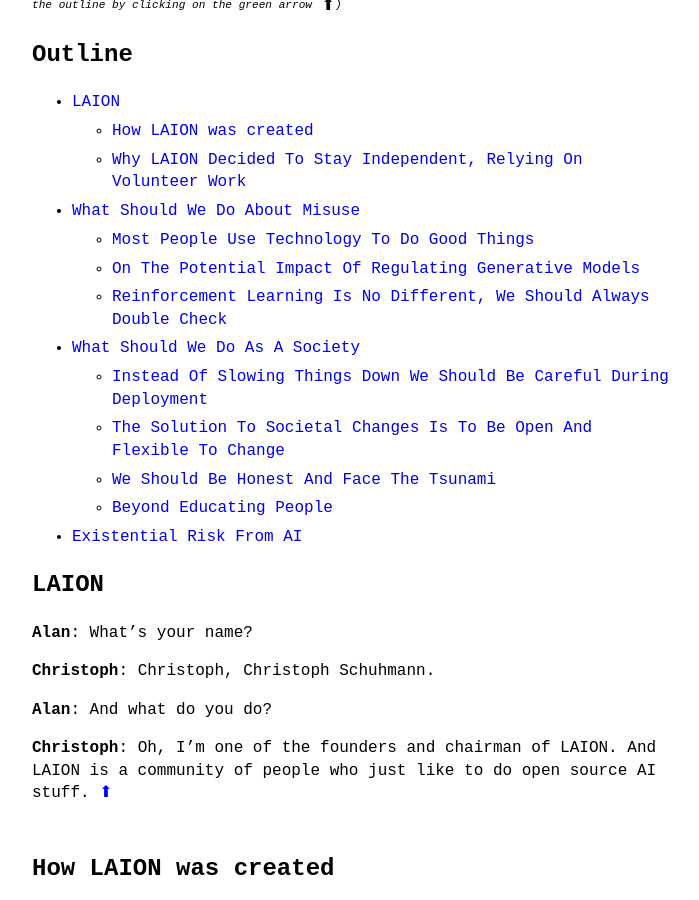
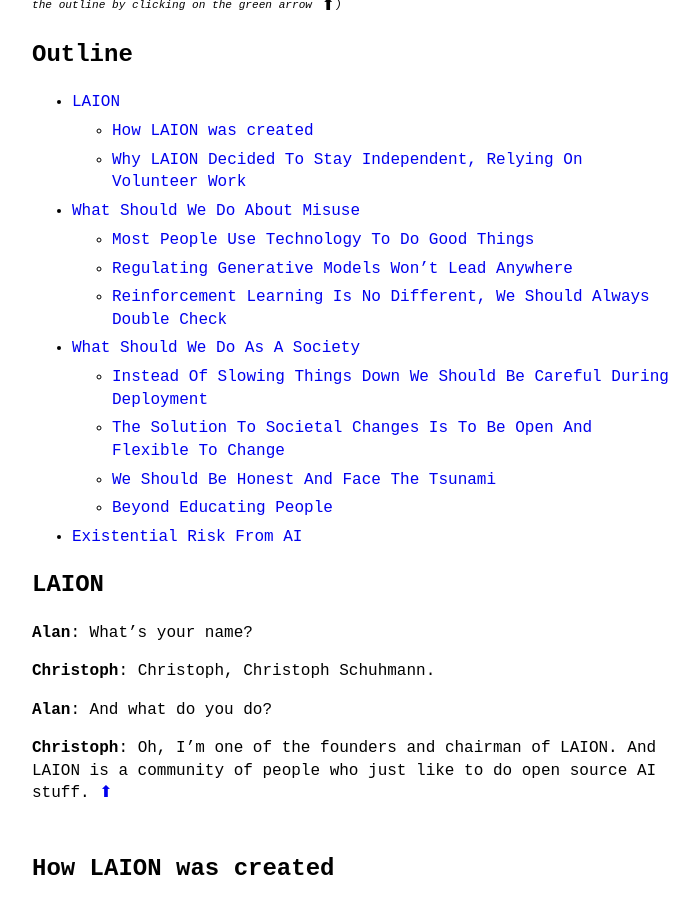
Before and after one commit to theinsideview/theinsideview.github.io, a Jekyll site: the page built from _posts/2023-05-01-christoph.md, in a window 1280 px wide and 900 px high, scrolled down 1446 px. Shown: the whole window, without its empty margins (288-987 px from the left). Built offline with Jekyll 4.4.1, drawn with Linux system fonts in a browser that asks for light colours; some of the changed text lies outside the part shown.

Commit message:
Update 2023-05-01-christoph.md

```diff
--- a/_posts/2023-05-01-christoph.md
+++ b/_posts/2023-05-01-christoph.md
@@ -26,7 +26,7 @@
     * [Why LAION Decided To Stay Independent, Relying On Volunteer Work](#why-laion-decided-to-stay-independent-relying-on-volunteer-work)
 * [What Should We Do About Misuse](#what-should-we-do-about-misuse)
     * [Most People Use Technology To Do Good Things](#most-people-use-technology-to-do-good-things)
-    * [On The Potential Impact Of Regulating Generative Models](#on-the-potential-impact-of-regulating-generative-models)
+    * [Regulating Generative Models Won't Lead Anywhere](#regulating-generative-models-wont-lead-anywhere)
     * [Reinforcement Learning Is No Different, We Should Always Double Check](#reinforcement-learning-is-no-different-we-should-always-double-check)
 * [What Should We Do As A Society](#what-should-we-do-as-a-society)
     * [Instead Of Slowing Things Down We Should Be Careful During Deployment](#instead-of-slowing-things-down-we-should-be-careful-during-deployment)
@@ -81,7 +81,7 @@
 
 **Christoph**: But this is in my opinion completely independent from the question should the people who work in these companies, should they have also access to these superpowers? In my imagination, it's more "imagine a future where nation states and companies are flourishing and safe and pay taxes and everything's fine because the people who work there and the citizens they have these abilities to do cool stuff that they wouldn't have to." <a href="#outline">⬆</a>
 
-## On The Potential Impact Of Regulating Generative Models
+## Regulating Generative Models Won't Lead Anywhere
 
 **Alan**: So you mentioned something at the beginning about misuse so I think the example was something like "99% of people using AI systems are doing good thingsand like 1% are doing bad things and the idea is that you somehow kick out the 1%". So I think this is a nice ideabut my uncertainty, and the question I guess is, we're in a world right now where we are deploying generative models more and moreto people. We don't have such a system of you know kicking people out or preventing misuse right now like the 1% right?So from the perspective of somebody working onlinehow do you think about you know dealing with for example misinformation or increased bias now?
 
```
